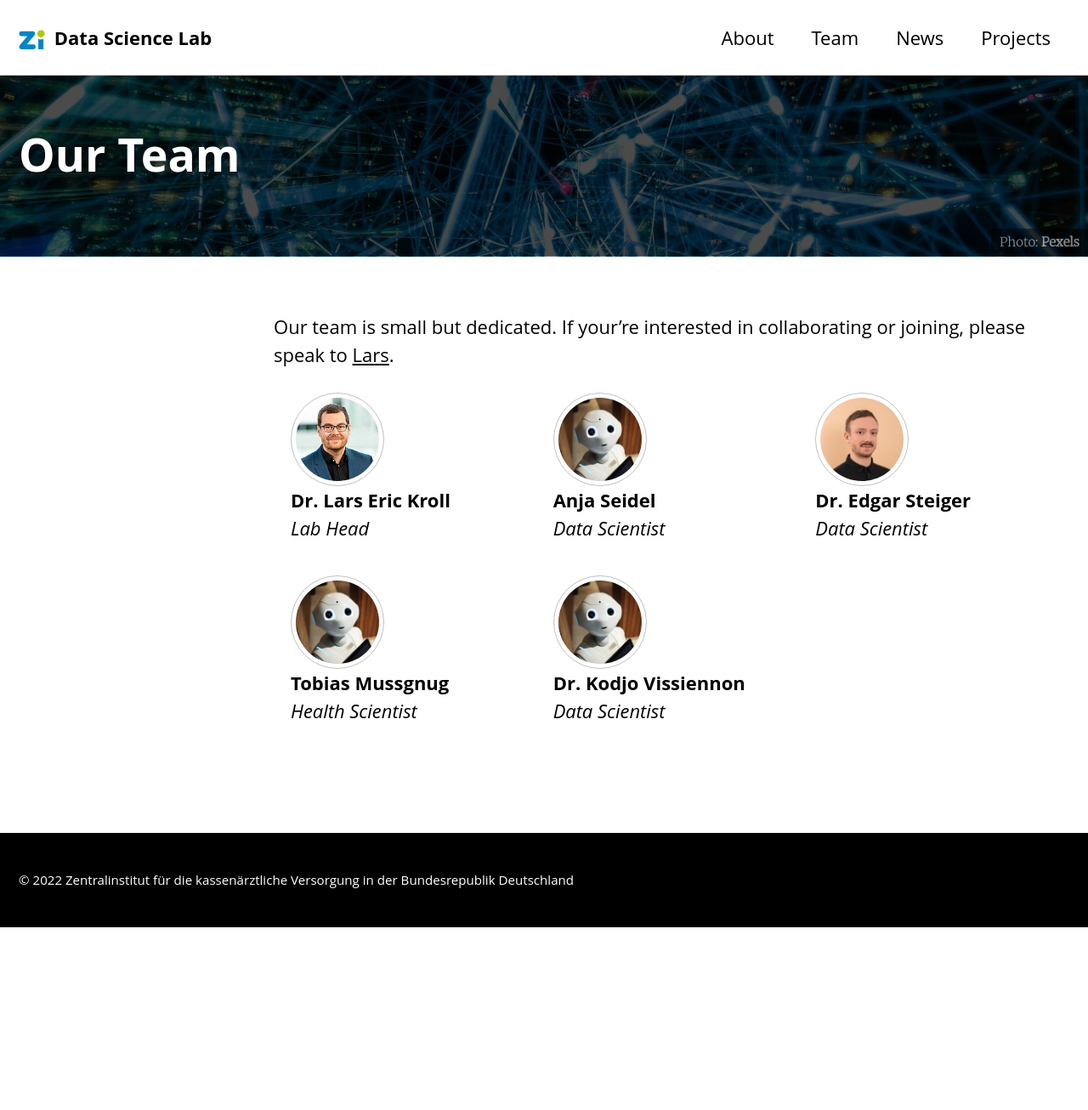
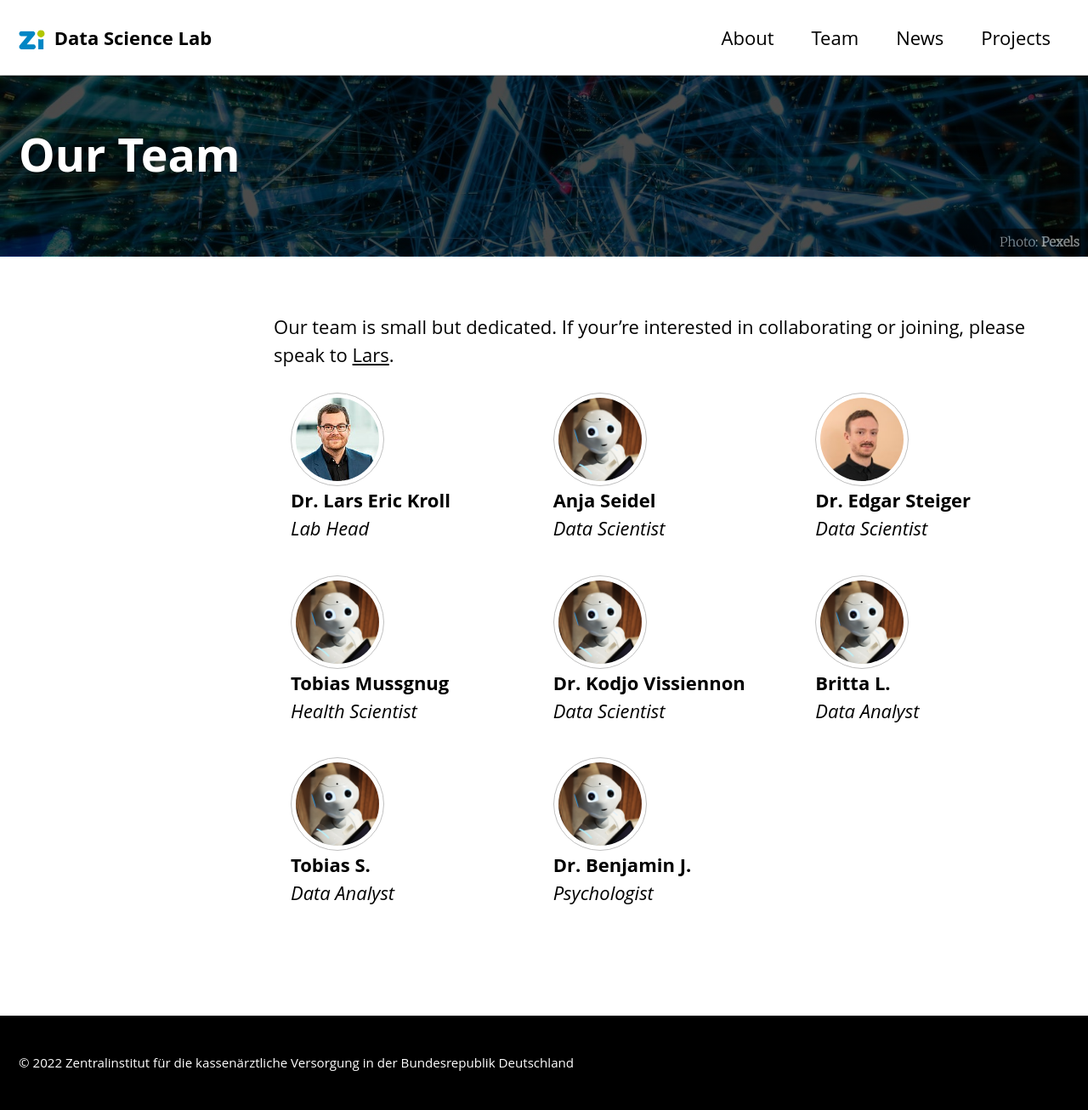
Before and after one commit to zidatalab/zidatalab.github.io, a Jekyll site: the page built from _pages/Team.md, in a window 1280 px wide. Shown: the whole page at 85% size. Built offline with Jekyll 4.4.1, drawn with Linux system fonts in a browser that asks for light colours; cached includes are drawn as plain includes; nearby versions of some CDN libraries; before the commit the page ends 1091 px from its top, so only the background shows below that.

Commit message:
update core team

```diff
--- a/_data/authors.yml
+++ b/_data/authors.yml
@@ -27,3 +27,15 @@ Kodjo:
   name    : "Dr. Kodjo Vissiennon"
   bio         : "Data Scientist"
   avatar      : "/assets/images/robot-min.jpg"
+Britta:
+  name    : "Britta L."
+  bio         : "Data Analyst"
+  avatar      : "/assets/images/robot-min.jpg"
+TobiasS:
+  name    : "Tobias S."
+  bio         : "Data Analyst"
+  avatar      : "/assets/images/robot-min.jpg"
+Benjamin:
+  name    : "Dr. Benjamin J."
+  bio         : "Psychologist"
+  avatar      : "/assets/images/robot-min.jpg"
```
